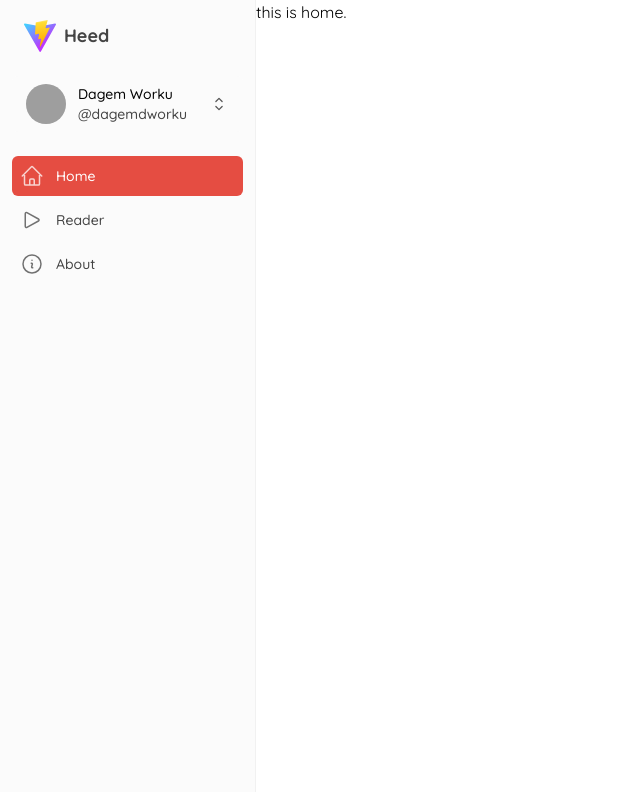
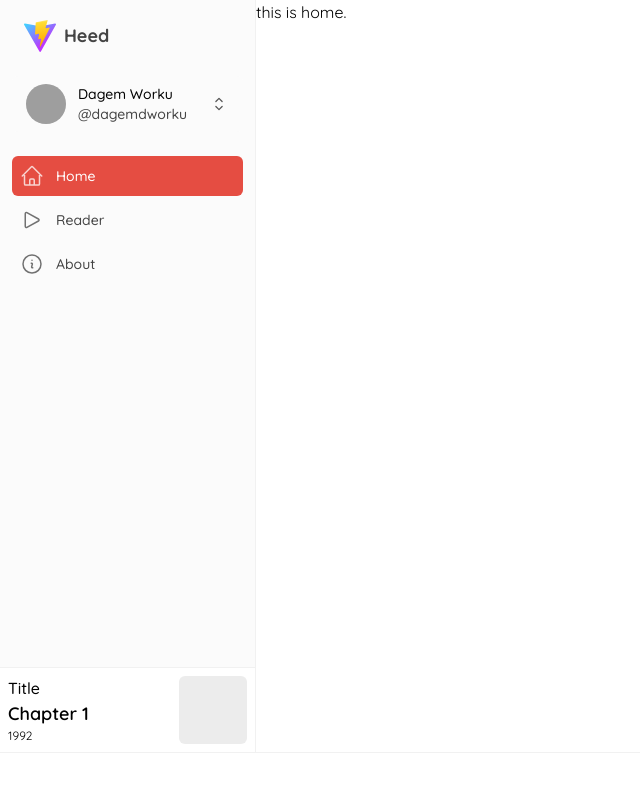
Before and after one commit to dagemdworku/heed, a React (Vite) app: page / in a window 1280 px wide. Shown: the top 792 px of the page, without its empty margins (0-640 px from the left). Built offline with nearby package versions, Linux system fonts and the light colour scheme; grey boxes are pictures that could not be loaded.

Commit message:
layout update

```diff
--- a/src/components/layout/main-layout.tsx
+++ b/src/components/layout/main-layout.tsx
@@ -15,7 +15,7 @@ const MainLayout: FunctionComponent<MainLayoutProps> = () => {
   const [sidebarOpen, setSidebarOpen] = useState(false);
 
   return (
-    <div className="min-h-full">
+    <div className="flex flex-col h-full">
       <Transition.Root show={sidebarOpen} as={Fragment}>
         <Dialog
           as="div"
@@ -78,10 +78,11 @@ const MainLayout: FunctionComponent<MainLayoutProps> = () => {
         </Dialog>
       </Transition.Root>
 
+      <div className="flex-1 w-full lg:flex">
         {/* Static sidebar for desktop */}
         <MainNavDesktop />
         {/* Main column */}
-      <div className="flex flex-col lg:pl-64">
+        <div className="flex flex-col h-full lg:flex-1">
           {/* Header */}
           <div className="sticky top-0 z-10 flex flex-shrink-0 h-16 border-b bg-bg-l dark:bg-bg-d border-b-l dark:border-b-d lg:hidden">
             <button
@@ -108,8 +109,12 @@ const MainLayout: FunctionComponent<MainLayoutProps> = () => {
               </div>
             </div>
           </div>
+          <div className="w-full h-full">
             <Outlet />
           </div>
+        </div>
+      </div>
+      <div className="w-full h-12 border-t bg-bg-l dark:bg-bg-d border-b-l dark:border-b-d"></div>
     </div>
   );
 };
--- a/src/components/nav/main-nav-desktop.tsx
+++ b/src/components/nav/main-nav-desktop.tsx
@@ -11,14 +11,14 @@ const MainNavDesktop: FunctionComponent<MainNavDesktopProps> = () => {
   const currentPath = useCurrentPath();
 
   return (
-    <div className="hidden lg:flex lg:flex-col lg:w-64 lg:fixed lg:inset-y-0 lg:border-r lg:border-b-l dark:lg:border-b-d lg:pt-5 lg:pb-4 bg-bg-l-s dark:bg-bg-d-s">
+    <div className="hidden lg:flex lg:flex-col lg:h-full lg:w-64 lg:border-r lg:border-b-l dark:lg:border-b-d lg:pt-5 bg-bg-l-s dark:bg-bg-d-s">
       <MainLogo />
       {/* Sidebar component, swap this element with another sidebar if you like */}
       <div className="flex flex-col flex-1 h-0 pt-2 mt-4 overflow-y-auto">
-        {/* User account dropdown */}
+        {/* User profile card */}
         <ProfileCard />
         {/* Navigation */}
-        <nav className="px-3 mt-6">
+        <nav className="flex-1 px-3 mt-6">
           <div className="space-y-1">
             {navigation.map((item) => (
               <Link
@@ -41,6 +41,16 @@ const MainNavDesktop: FunctionComponent<MainNavDesktopProps> = () => {
             ))}
           </div>
         </nav>
+
+        <div className="flex w-full p-2 border-t border-b-l dark:border-b-d bg-bg-l dark:bg-bg-d">
+          <div className="flex-1 text-fg-l dark:text-fg-d">
+            <p className="text-base font-medium">Title</p>
+            <p className="text-lg font-semibold">Chapter 1</p>
+            <p className="text-xs">1992</p>
+          </div>
+
+          <div className="h-full rounded-md bg-bg-l-s-i dark:bg-bg-d-s-i aspect-square"></div>
+        </div>
       </div>
     </div>
   );
```
Lines whose indentation alone changed are shown as unchanged.
